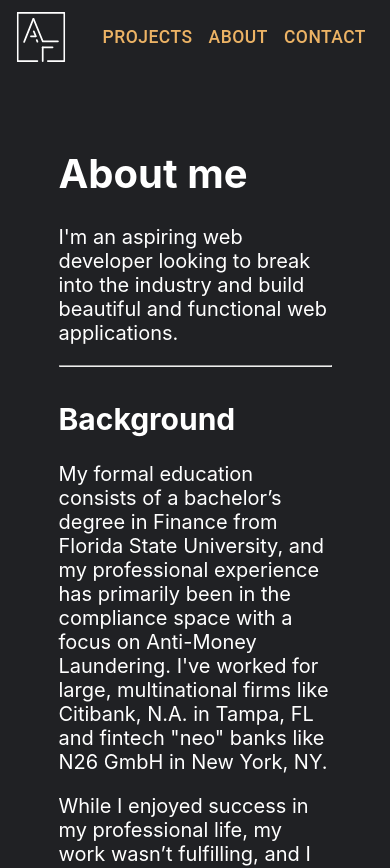
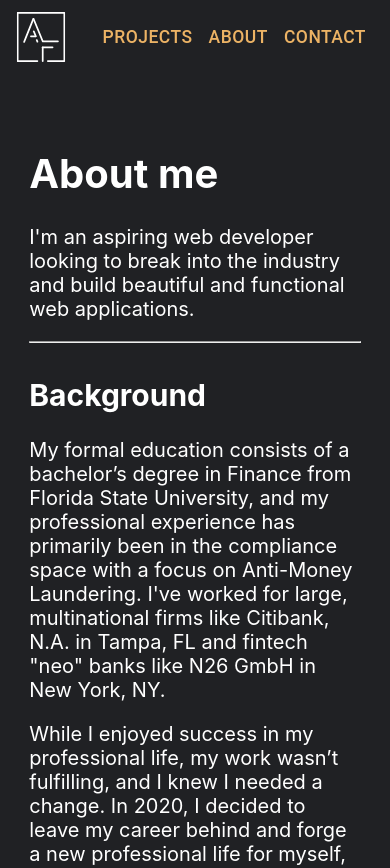
Before and after one commit to alexfotopoulos/personal-site, a Next.js app: page /about in a window 390 px wide. Shown: the top 868 px of the page. Built offline with nearby package versions, Linux system fonts and the light colour scheme.

Commit message:
make about page responsive

```diff
--- a/styles/globals.css
+++ b/styles/globals.css
@@ -37,6 +37,7 @@ a {
   display: flex;
   flex-direction: column;
   width: 70%;
+  max-width: 1000px;
   margin: auto;
 }
 
@@ -45,3 +46,10 @@ a {
   flex-direction: column;
   align-items: center;
 }
+
+@media (max-width: 500px) {
+  .aboutPage {
+    width: 85%;
+    margin-bottom: 1rem;
+  }
+}
```
